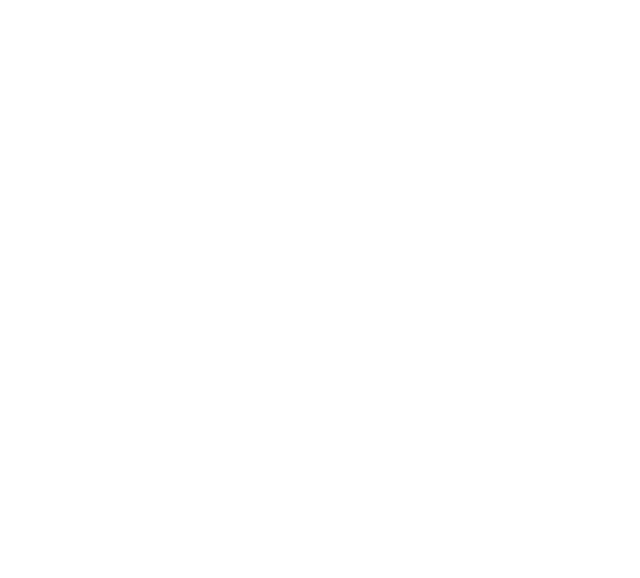
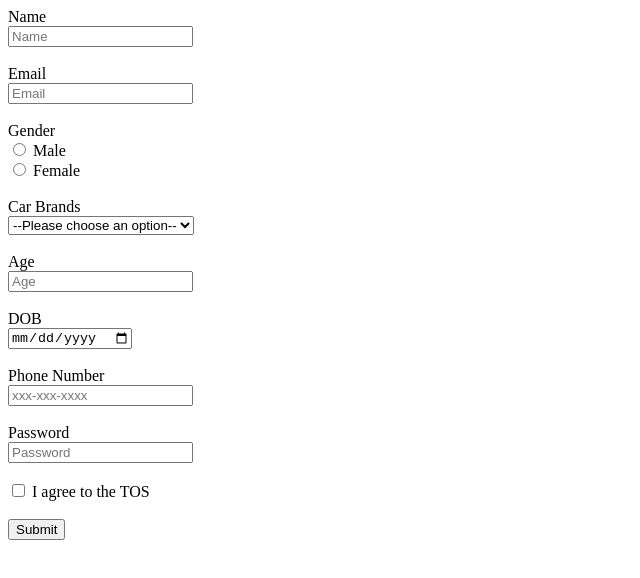
Before and after one commit to acciojob/signup-form-car-PrinceT2310, a website: page main.html in a window 1280 px wide. Shown: the whole page, without its empty margins (0-640 px from the left). Drawn offline with Linux system fonts and the light colour scheme.

Commit message:
created a submission

```diff
--- a/main.html
+++ b/main.html
@@ -1,16 +1,53 @@
 <!DOCTYPE html>
+<html>
+<head>
+  <title>Signup Form</title>
+  <link rel="stylesheet" href="styles.css">
+</head>
+<body>
 
-<html>
+  <form method="post">
 
-<head>
-	<link rel="stylesheet" href="styles.css">
-</head>
+    <label for="name">Name</label><br>
+    <input type="text" id="name" name="Name" placeholder="Name" required><br><br>
 
-<body>
-	<!-- the entire body must be written by student -->
-    <script type="text/javascript" src="./script.js">
-</script>
+    <label for="email">Email</label><br>
+    <input type="email" id="email" name="Email" placeholder="Email" required><br><br>
 
+    <label>Gender</label><br>
+    <input type="radio" id="gender_m" name="gender" value="male" required>
+    <label for="gender_m">Male</label><br>
+    <input type="radio" id="gender_f" name="gender" value="female" required>
+    <label for="gender_f">Female</label><br><br>
+
+    <label for="cars">Car Brands</label><br>
+    <select id="cars" name="cars" required>
+      <option value="">--Please choose an option--</option>
+      <option value="BMW">BMW</option>
+      <option value="Audi">Audi</option>
+      <option value="Toyota">Toyota</option>
+      <option value="Hyundai">Hyundai</option>
+    </select><br><br>
+
+    <label for="age">Age</label><br>
+    <input type="number" id="age" name="age" placeholder="Age" required><br><br>
+
+    <label for="dob">DOB</label><br>
+    <input type="date" id="dob" name="dob" required><br><br>
+
+    <label for="tel">Phone Number</label><br>
+    <input type="tel" id="tel" name="tel" placeholder="xxx-xxx-xxxx"><br><br>
+
+    <label for="password">Password</label><br>
+    <input type="password" id="password" name="password" placeholder="Password" required><br><br>
+
+    <input type="checkbox" id="tos" name="tos" required>
+    <label for="tos">I agree to the TOS</label><br><br>
+
+    <button type="submit">Submit</button>
+
+  </form>
+
+  <script src="./script.js"></script>
 </body>
-
 </html>
```
